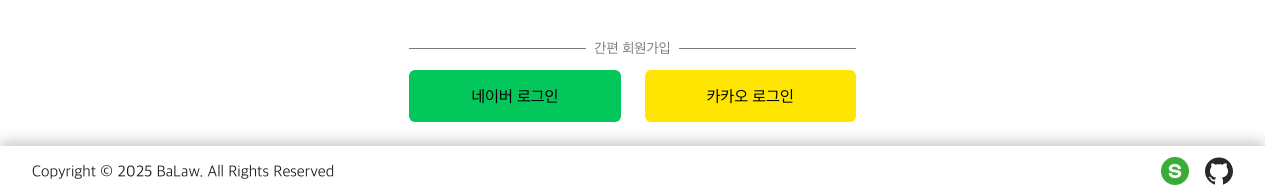
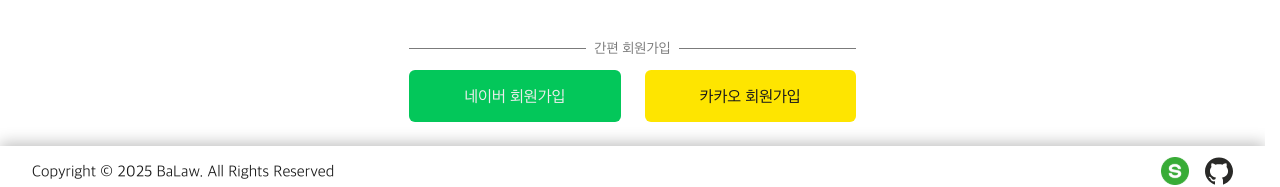
Before and after one commit to prgrms-web-devcourse-final-project/WEB5_6_SamSamOO_FE, a Next.js app: page /sign-up in a window 1280 px wide. Shown: the part 648-835 px from the top of the page. Built offline with nearby package versions, Linux system fonts and the light colour scheme; no server answers.

Commit message:
feat : Oauth 구현

```diff
--- /dev/null
+++ b/src/api/TokenRefreshApi.ts
@@ -0,0 +1,11 @@
+import api from '@/api/axiosInstance';
+import { User } from '@/types/User';
+
+export const TokenRefresh = async (): Promise<User> => {
+  try {
+    const res = await api.post<User>('/api/auth/refresh');
+    return res.data;
+  } catch (error) {
+    throw error;
+  }
+};
--- a/src/app/(account)/sign-up/page.tsx
+++ b/src/app/(account)/sign-up/page.tsx
@@ -1,5 +1,6 @@
 import AuthHeader from '@/components/features/account/AuthHeader';
 import DividerWithText from '@/components/features/account/DividerWithText';
+import Oauth from '@/components/features/account/Oauth';
 import SignupForm from '@/components/forms/SignUpForm';
 
 function Page() {
@@ -11,20 +12,7 @@ function Page() {
 
       <DividerWithText text="간편 회원가입" />
 
-      <div className="mb-6 flex w-full gap-6">
-        <button
-          type="button"
-          className="h-13 flex-1 rounded-sm bg-[#03C75A] px-9 dark:text-primary-black"
-        >
-          네이버 로그인
-        </button>
-        <button
-          type="button"
-          className="h-13 flex-1 rounded-sm bg-[#FEE500] px-9 dark:text-primary-black"
-        >
-          카카오 로그인
-        </button>
-      </div>
+      <Oauth mode="signup" />
     </div>
   );
 }
--- /dev/null
+++ b/src/components/features/account/Oauth.tsx
@@ -0,0 +1,68 @@
+'use client';
+
+import { useEffect } from 'react';
+import { useRouter } from 'next/navigation';
+
+interface Props {
+  mode?: 'login' | 'signup';
+}
+
+export default function Oauth({ mode = 'login' }: Props) {
+  const router = useRouter();
+
+  const kakaoText = `카카오 ${mode === 'signup' ? '회원가입' : '로그인'}`;
+  const naverText = `네이버 ${mode === 'signup' ? '회원가입' : '로그인'}`;
+
+  const handleOauthPopup = (provider: 'kakao' | 'naver') => {
+    const width = 500;
+    const height = 600;
+    const left = window.screenX + (window.outerWidth - width) / 2;
+    const top = window.screenY + (window.outerHeight - height) / 2;
+
+    window.open(
+      `${process.env.NEXT_PUBLIC_API_URL}/api/auth/oauth2/${provider}?mode=${mode}`,
+      `${provider}-oauth2`,
+      `width=${width},height=${height},left=${left},top=${top},resizable=no`,
+    );
+  };
+
+  // postMessage 수신
+  useEffect(() => {
+    const handleMessage = (event: MessageEvent) => {
+      if (event.origin !== window.location.origin) return;
+
+      if (event.data?.type === 'OAUTH_SUCCESS') {
+        console.log('[OAuth] 로그인 성공 메시지 수신');
+        // 로그인 성공 → 메인 페이지 이동
+        router.push('/');
+      }
+
+      if (event.data?.type === 'OAUTH_FAILURE') {
+        console.error('[OAuth] 로그인 실패');
+        alert('소셜 로그인에 실패했습니다. 다시 시도해주세요.');
+      }
+    };
+
+    window.addEventListener('message', handleMessage);
+    return () => window.removeEventListener('message', handleMessage);
+  }, [router]);
+
+  return (
+    <div className="mb-6 flex w-full gap-6">
+      <button
+        type="button"
+        className="h-13 flex-1 rounded-sm bg-[#03C75A] px-9 text-primary-white"
+        onClick={() => handleOauthPopup('naver')}
+      >
+        {naverText}
+      </button>
+      <button
+        type="button"
+        className="h-13 flex-1 rounded-sm bg-[#FEE500] px-9 text-primary-black"
+        onClick={() => handleOauthPopup('kakao')}
+      >
+        {kakaoText}
+      </button>
+    </div>
+  );
+}
--- /dev/null
+++ b/src/components/features/account/Refresh.tsx
@@ -0,0 +1,47 @@
+'use client';
+
+import { useEffect } from 'react';
+import { useRouter } from 'next/navigation';
+import { TokenRefresh } from '@/api/TokenRefreshApi';
+import { toast } from 'sonner';
+
+/**
+ * Refresh 컴포넌트
+ *
+ * 마운트 시 토큰을 재발급받고, 성공 시 지정된 경로로 리다이렉트합니다.
+ * 실패 시 로그인 페이지로 이동합니다.
+ *
+ * @param redirectPath 재발급 완료 후 이동할 경로 (예: "/dashboard")
+ */
+interface Props {
+  redirectPath: string;
+}
+
+export default function Refresh({ redirectPath }: Props) {
+  const router = useRouter();
+
+  useEffect(() => {
+    const refresh = async () => {
+      try {
+        await TokenRefresh();
+        toast.success('세션이 갱신되었습니다.');
+        router.replace(redirectPath);
+      } catch (error) {
+        console.error('토큰 재발급 실패:', error);
+        toast.error('세션이 만료되었습니다. 다시 로그인해주세요.');
+        // 나중에 그냥 로그아웃 상태로 만 전환하고 그대로 이동
+      }
+    };
+
+    refresh();
+  }, [router, redirectPath]);
+
+  return (
+    <div className="flex h-screen items-center justify-center text-gray-700">
+      <div className="text-center">
+        <p className="text-lg font-medium">세션을 갱신 중입니다...</p>
+        <p className="text-sm text-gray-500 mt-2">잠시만 기다려주세요.</p>
+      </div>
+    </div>
+  );
+}
--- a/src/utils/getUserFromCookies.ts
+++ b/src/utils/getUserFromCookies.ts
@@ -34,9 +34,9 @@ export async function getUserFromCookies(): Promise<User | null> {
   const cookieStore = await cookies();
 
   const accessToken = cookieStore.get('accessToken');
-  const refreshToken = cookieStore.get('refreshToken');
+  // const refreshToken = cookieStore.get('refreshToken');
 
-  if (!accessToken && !refreshToken) {
+  if (!accessToken) {
     return null;
   }
 
```
